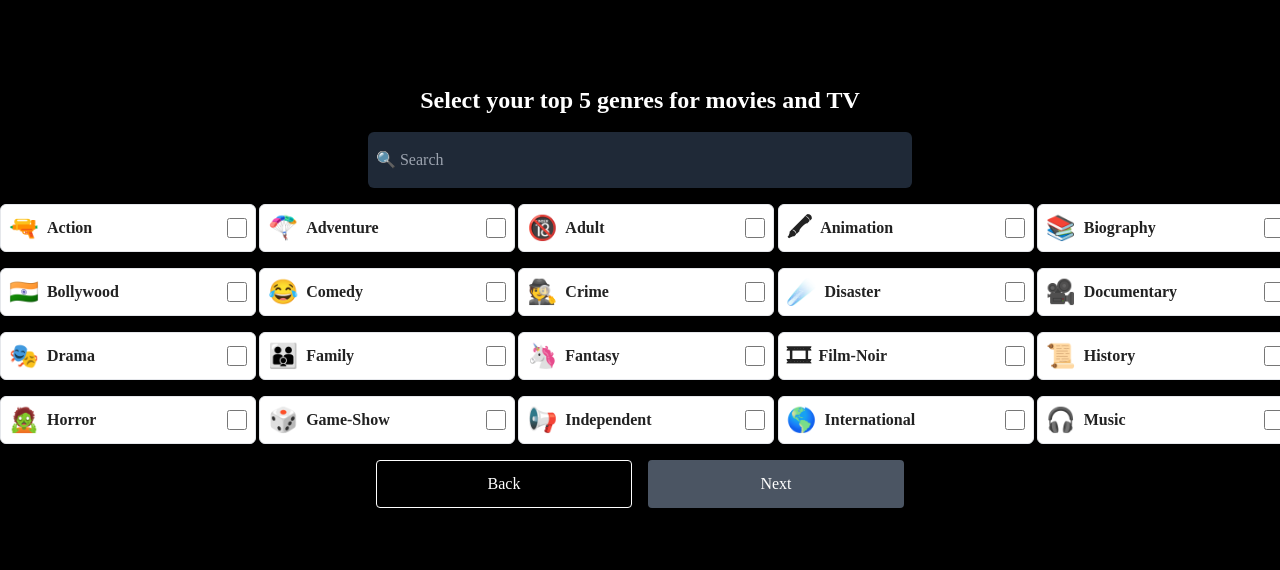
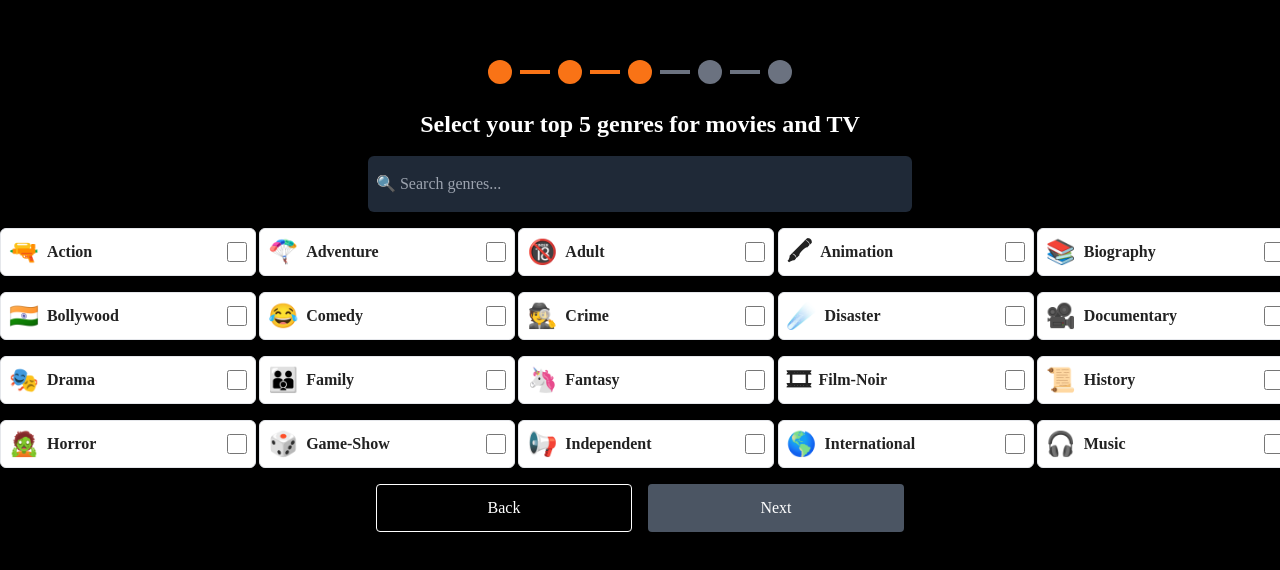
Before and after one commit to priyankaingur/reel-talks, a Next.js app in the folder challenge/: page / in a window 1280 px wide. Shown: the part 104-674 px from the top of the page. Built offline with nearby package versions, Linux system fonts and the light colour scheme.

Commit message:
Adding Progress bar

```diff
--- a/challenge/components/GenreSelection.tsx
+++ b/challenge/components/GenreSelection.tsx
@@ -1,4 +1,5 @@
 import React, { useState } from 'react';
+import ProgressBar from './ProgressBar'; // Import the ProgressBar component
 
 interface Genre {
     name: string;
@@ -40,13 +41,14 @@ const GenreSelection: React.FC<{ onNext: (selectedGenres: string[]) => void }> =
 
     return (
         <div className="flex flex-col items-center justify-center h-screen bg-black text-white">
+            <ProgressBar stages={5} currentStage={3} /> {/* Add the progress bar */}
             <h2 className="text-2xl font-bold mb-4 text-center">Select your top 5 genres for movies and TV</h2>
             <div className="mb-4">
                 <input
                     type="text"
                     value={searchQuery}
                     onChange={(e) => setSearchQuery(e.target.value)}
-                    placeholder="🔍 Search"
+                    placeholder="🔍 Search genres..."
                     className="w-[544px] h-[56px] p-2 rounded-md bg-gray-800 text-white focus:outline-none"
                 />
             </div>
@@ -54,7 +56,7 @@ const GenreSelection: React.FC<{ onNext: (selectedGenres: string[]) => void }> =
                 {genres.map(({ name, emoji }) => (
                     <button
                         key={name}
-                        className={`flex items-center justify-between p-2 border rounded-md w-64 h-12 ${selectedGenres.includes(name) ? 'bg-orange-500' : 'bg-white'} hover:bg-gray-200 focus:outline-none`}
+                        className={`flex items-center justify-between p-2 border rounded-md w-[256px] h-[48px] ${selectedGenres.includes(name) ? 'bg-orange-500' : 'bg-white'} hover:bg-gray-200 focus:outline-none`}
                         onClick={() => toggleGenre(name)}
                         style={{ color: '#222222', fontFamily: 'Avenir Next', fontSize: '14px', fontWeight: '600' }}
                     >
@@ -75,13 +77,13 @@ const GenreSelection: React.FC<{ onNext: (selectedGenres: string[]) => void }> =
             <div className="flex justify-center mt-4">
                 <button
                     className="p-2 border border-white rounded text-white mr-4 bg-transparent hover:bg-gray-800"
-                    onClick={() => console.log('Back button clicked')} // Replace with appropriate functionality
+                    onClick={() => console.log('Back button clicked')}
                     style={{ width: '256px', height: '48px' }}
                 >
                     Back
                 </button>
                 <button
-                    className={`p-2 rounded text-white ${selectedGenres.length > 0 ? 'bg-orange-500' : 'bg-gray-600'}`}
+                    className={`p-2 rounded ${selectedGenres.length > 0 ? 'text-black bg-orange-500' : 'text-white bg-gray-600'}`}
                     onClick={() => onNext(selectedGenres)}
                     disabled={selectedGenres.length === 0}
                     style={{ width: '256px', height: '48px' }}
--- /dev/null
+++ b/challenge/components/ProgressBar.tsx
@@ -0,0 +1,28 @@
+import React from 'react';
+
+interface ProgressBarProps {
+    stages: number;
+    currentStage: number;
+}
+
+const ProgressBar: React.FC<ProgressBarProps> = ({ stages, currentStage }) => {
+    return (
+        <div className="flex items-center justify-center mb-6">
+            {Array.from({ length: stages }, (_, index) => (
+                <React.Fragment key={index}>
+                    <div
+                        className={`w-6 h-6 rounded-full ${index < currentStage ? 'bg-orange-500' : 'bg-gray-500'}`}
+                    ></div>
+                    {index < stages - 1 && (
+                        <div
+                            className={`flex-1 h-1 mx-2 ${index < currentStage - 1 ? 'bg-orange-500' : 'bg-gray-500'}`}
+                            style={{ width: '30px' }}
+                        ></div>
+                    )}
+                </React.Fragment>
+            ))}
+        </div>
+    );
+};
+
+export default ProgressBar;
```
